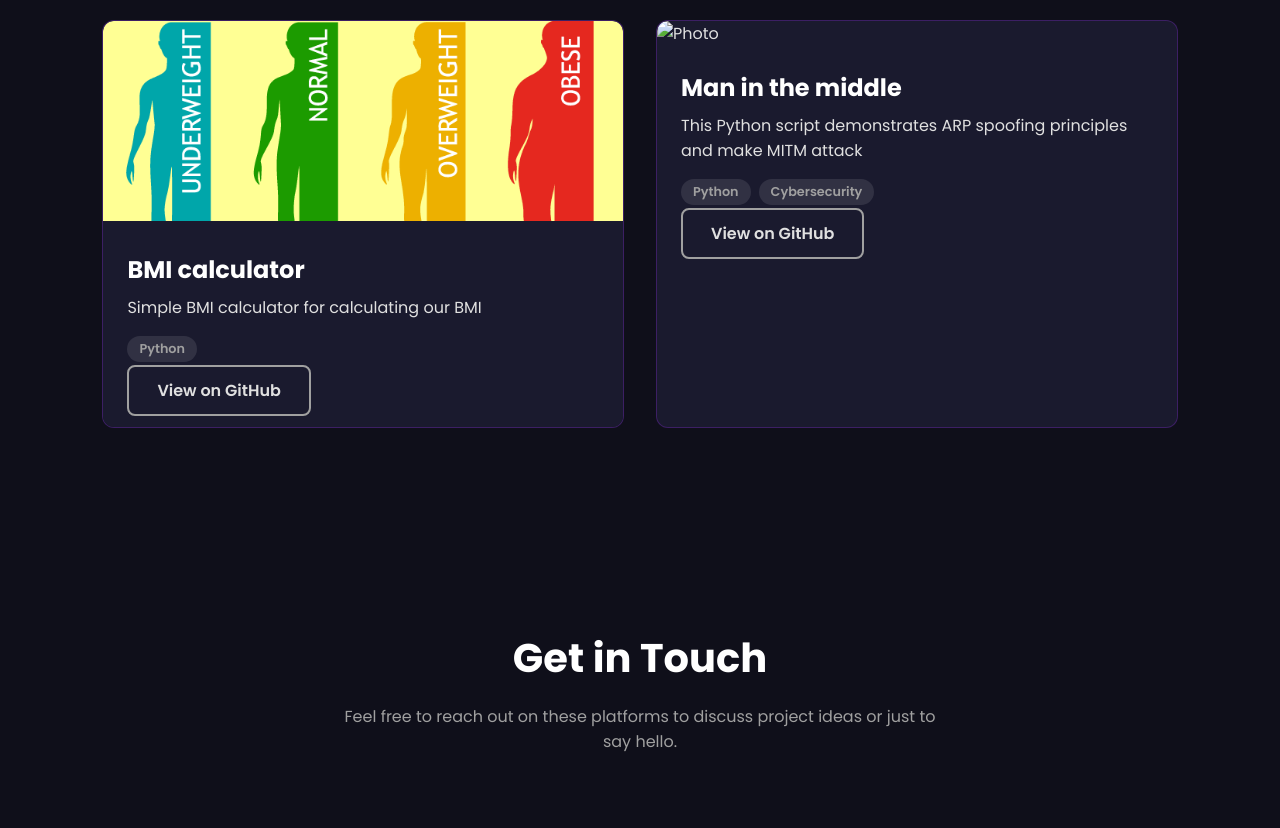
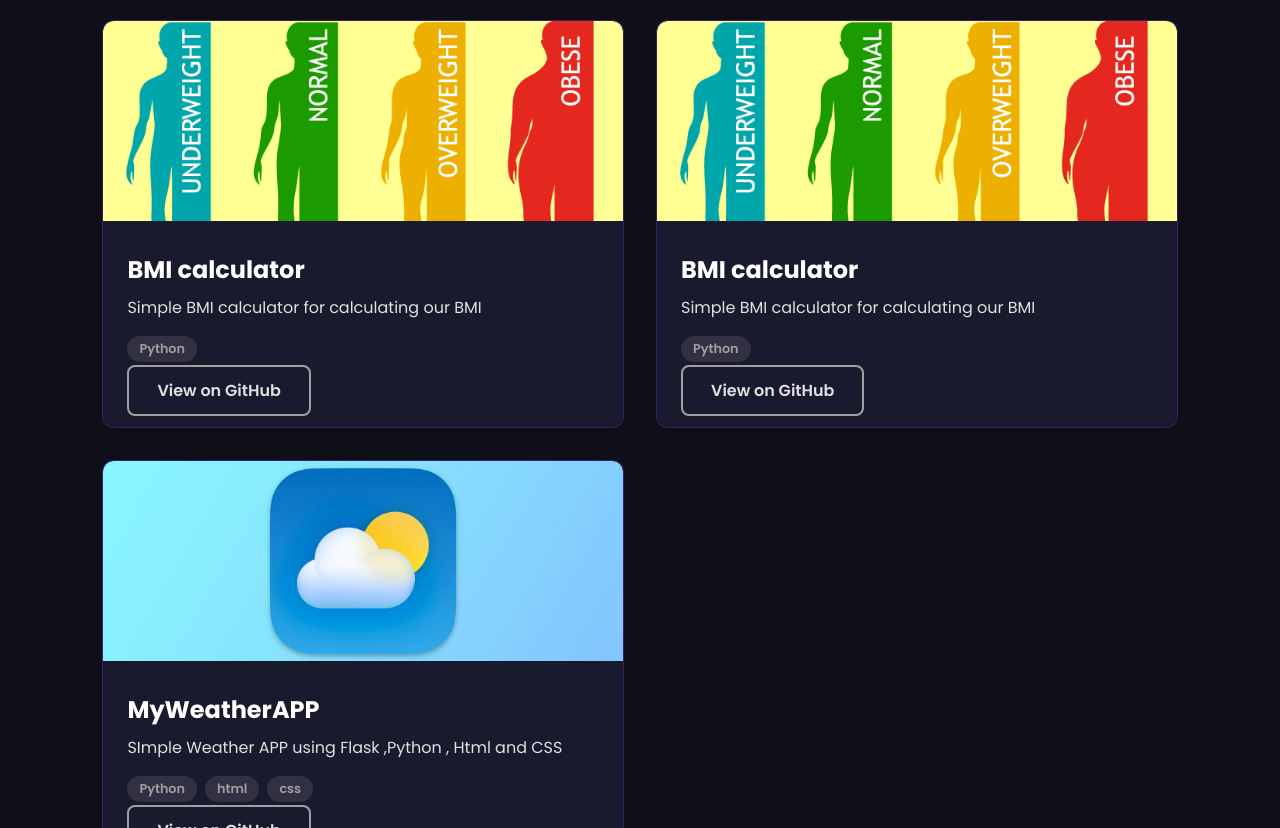
Before and after one commit to Rauffathigowashin/CyberRFG-Portfolio, a plain HTML site: page index.html in a window 1280 px wide. Shown: the part 2880-3708 px from the top of the page. Drawn offline with Linux system fonts and the light colour scheme.

Commit message:
new project added

```diff
--- a/index.html
+++ b/index.html
@@ -167,19 +167,34 @@
                      </div>
                 </div>
                 <div class="project-card">
+                    <div class="project-image">
+                        <img src="assets/BMICalc.png" alt="Photo">
+                    </div>
+                        <div class="card-content">
+                        <h3>BMI calculator</h3>
+                        <p>Simple BMI calculator for calculating our BMI</p>
+                        <div class="project-tags">
+                        <span class="tag">Python</span>
+                        </div>
+                     <a href="https://github.com/Rauffathigowashin/BMICalculator" target="_blank" class="btn btn-secondary">View on GitHub</a>
+                     </div>
+                </div>
+                <div class="project-card">
                 <div class="project-image">
-                    <img src="assets/MITM.png" alt="Photo">
+                    <img src="assets/WeatherAPP.jpg" alt="Photo">
                 </div>
 
                  <div class="card-content">
-                    <h3>Man in the middle</h3>
-                    <p>This Python script demonstrates ARP spoofing principles and make MITM attack</p>
+                    <h3>MyWeatherAPP</h3>
+                    <p>SImple Weather APP using Flask ,Python , Html and CSS</p>
                     <div class="project-tags">
                        <span class="tag">Python</span>
-                       <span class="tag">Cybersecurity</span>
+                       <span class="tag">html</span>
+                       <span class="tag">css</span>
                    </div>
-                 <a href="https://github.com/Rauffathigowashin/ARP-Spoof-ManintheMiddle" target="_blank" class="btn btn-secondary">View on GitHub</a>
+                 <a href="https://github.com/Rauffathigowashin/MyWeatherApp" target="_blank" class="btn btn-secondary">View on GitHub</a>
               </div>
+
             </div>
             </div>
         </section>
```
Also changed, not shown: assets/WeatherAPP.jpg (added).
